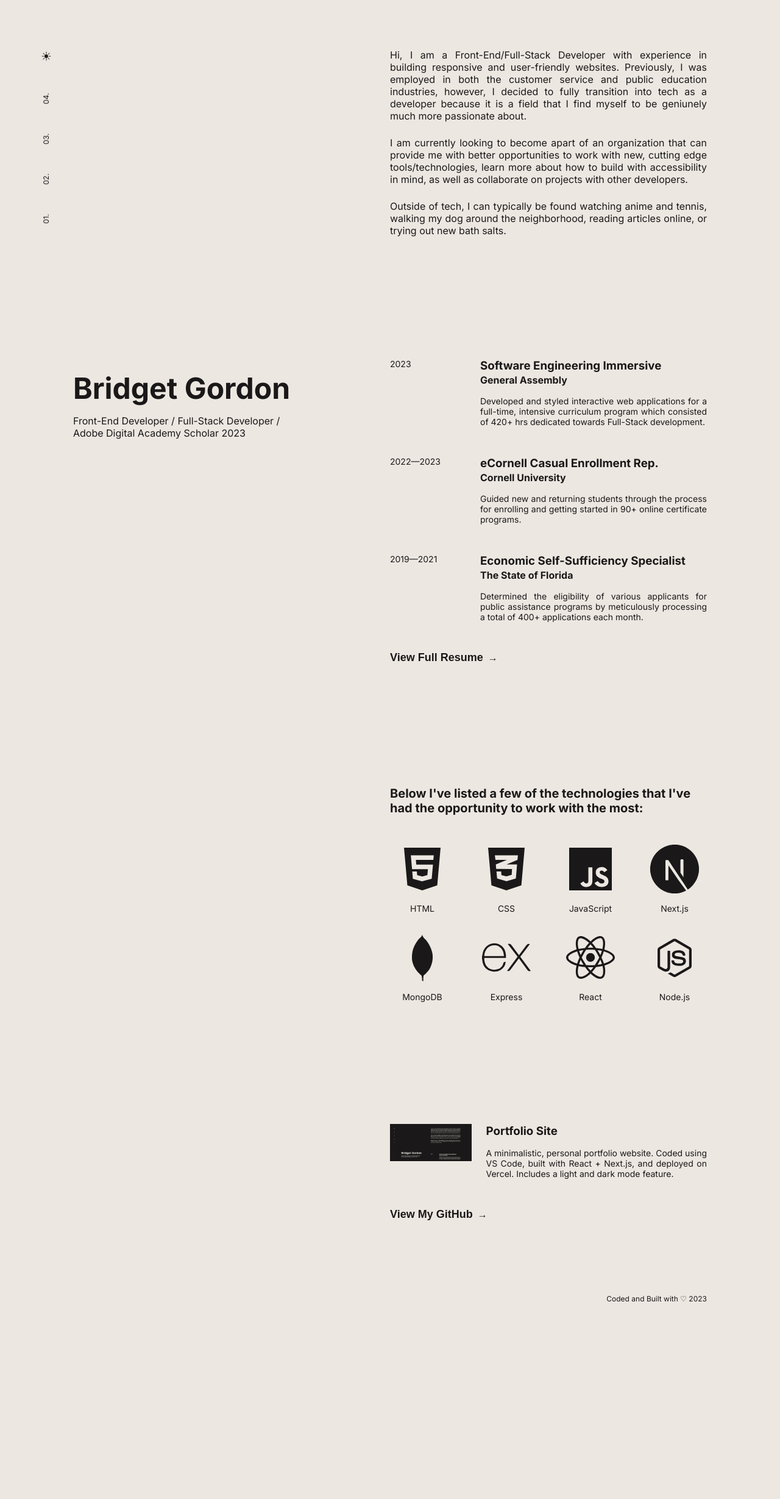
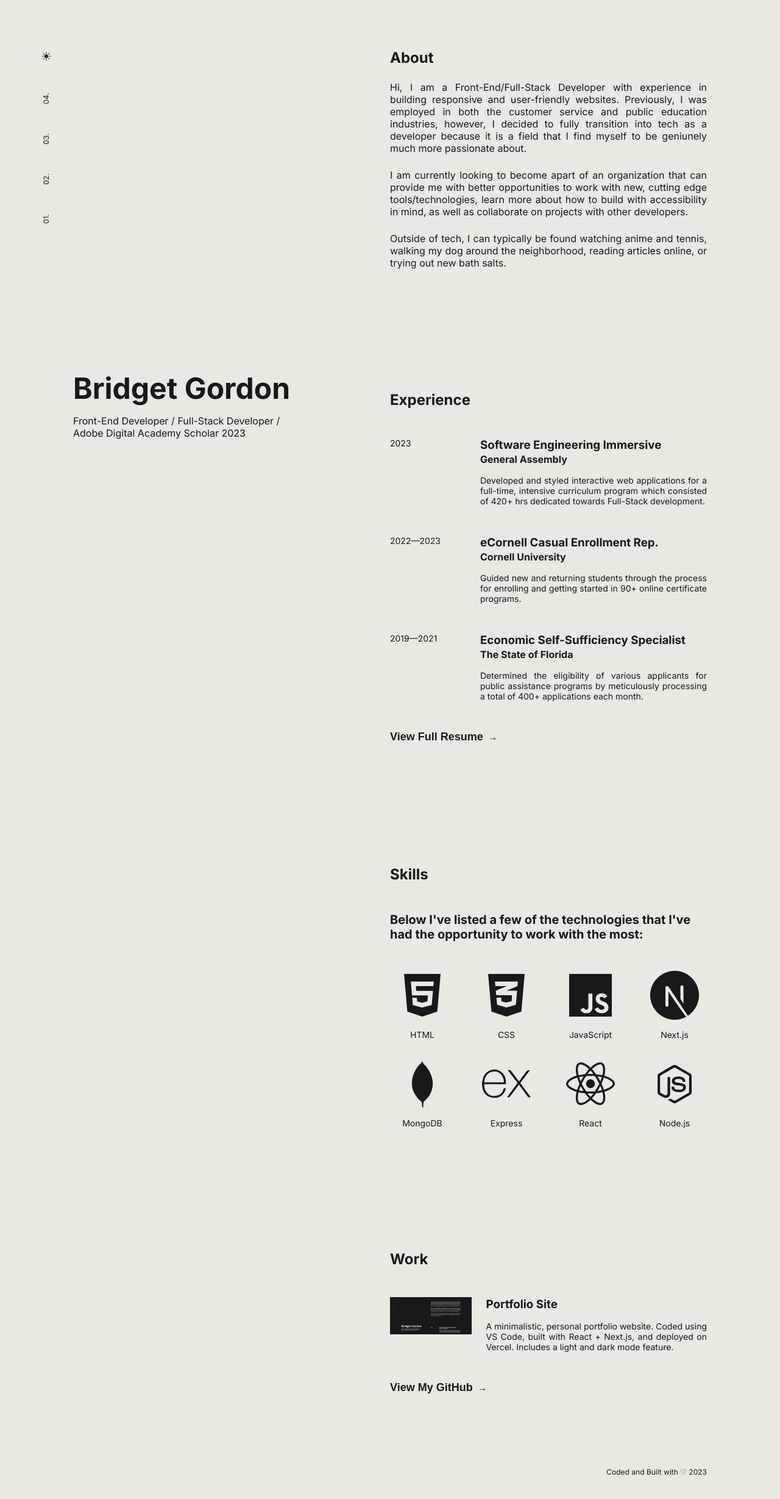
Before and after one commit to Bridgeot/Portfolio, a Next.js app: page / in a window 1280 px wide. Shown: the top 2458 px of the page at 61% size. Before the commit the page ends 2217 px from the top, so only its background shows below. Built offline with nearby package versions, Linux system fonts and the light colour scheme.

Commit message:
wip: add title

```diff
--- a/src/sections/About.jsx
+++ b/src/sections/About.jsx
@@ -3,6 +3,8 @@ import styles from '@/styles/sections/about.module.css'
 const About = () => {
   return (
     <section className={styles.about} id='01'>
+      <h2 className={styles.title}>About</h2>
+
       <p className={styles.text}>
         Hi, I am a Front-End/Full-Stack Developer with experience in building responsive and user-friendly
         websites. Previously, I was employed in both the customer service and public education industries,
--- a/src/sections/Experience.jsx
+++ b/src/sections/Experience.jsx
@@ -3,6 +3,8 @@ import styles from '@/styles/sections/experience.module.css'
 const Experience = () => {
   return (
     <section className={styles.experience} id='02'>
+      <h2 className={styles.title}>Experience</h2>
+
       <div className={styles.container}>
         <p>2023</p>
         <div className={styles.item}>
@@ -42,6 +44,7 @@ const Experience = () => {
           </p>
         </div>
       </div>
+
       <div className={styles.button}>
         <a href='/' target='_blank'>
           <button className={styles.btn}>View Full Resume</button>
--- a/src/sections/Skills.jsx
+++ b/src/sections/Skills.jsx
@@ -6,10 +6,13 @@ import { SiExpress, SiNextdotjs } from 'react-icons/si'
 const Skills = () => {
   return (
     <section className={styles.skills} id='03'>
+      <h2 className={styles.title}>Skills</h2>
+
       <h3 className={styles.heading}>
         Below I've listed a few of the technologies that I've had the
         opportunity to work with the most:
       </h3>
+
       <ul className={styles.items}>
         <li className={styles.item}>
           <FaHtml5 />
--- a/src/sections/Work.jsx
+++ b/src/sections/Work.jsx
@@ -4,6 +4,8 @@ import Image from 'next/image'
 const Work = () => {
   return (
     <section className={styles.work} id='04'>
+      <h2 className={styles.title}>Work</h2>
+
       <div className={styles.container}>
         <Image src='/P1-image.png' width={133.5} height={60.5} alt='Project 1 image' />
         <div className={styles.item}>
@@ -16,6 +18,7 @@ const Work = () => {
           </p>
         </div>
       </div>
+
       <div className={styles.button}>
         <a href='https://github.com/Bridgeot' target='_blank'>
           <button className={styles.btn}>View My GitHub</button>
```
